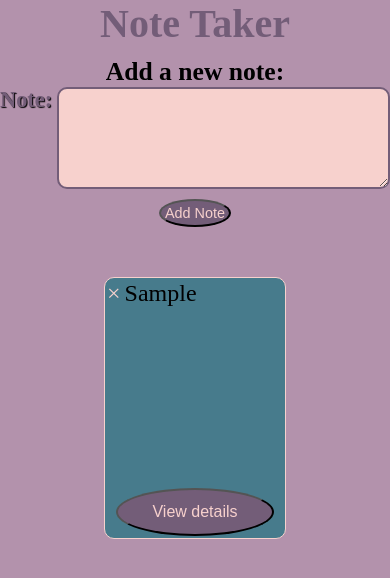
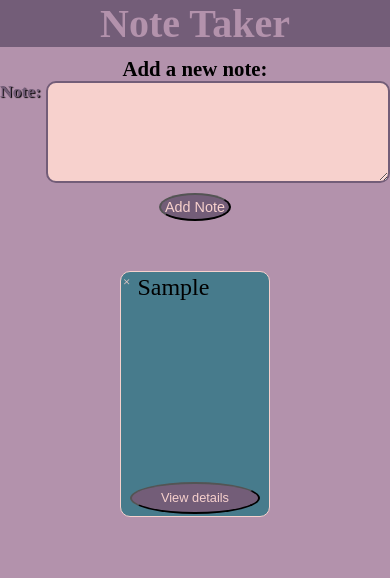
Before and after one commit to VeMartins/Note_Taker, a plain HTML site: page index.html in a window 390 px wide. Both pictures are taken after typing "Sample" into the empty fields and a click on the button "Add Note". Drawn offline with Linux system fonts and the light colour scheme.

Commit message:
style changes

```diff
--- a/style.css
+++ b/style.css
@@ -51,9 +51,9 @@ ul.topnav li a {background-color: #735d78;}
 ul.topnav li.right {float: right;}
 
 header {
-  color: #735d78;
+  color: #b392ac;
   font-weight: bold;
-  background-color: #b392ac;
+  background-color: #735d78;
   margin: 0 0 10px 0;
 }
 h1 {
@@ -245,6 +245,7 @@ h2 {
   grid-area: popCloseBtn;
   width: 20%;
   margin: 0 0 0 9%;
+
 }
 
 #popCloseBtn:hover {
@@ -253,6 +254,7 @@ h2 {
   border: 1px solid #f7d1cd;
   border-radius: 50%;
   margin-right: 4px;
+  text-align: center;
 }
 
 @media only screen and (max-width: 600px) {
@@ -260,11 +262,23 @@ h2 {
     width: 100%;
   }
   .noteBox {
-    width: 11rem;
-    height: 16rem;
+    width: 9rem;
+    height: 15rem;
     overflow-y: hidden;
   }
   #detailBtn {
     margin: 0 auto;
+    font-size: 0.8rem;
+    height: 2rem;
   }
+  #indexLabel {
+    font-size: 1.1rem;
+  }
+  h2 {
+    font-size: 1.3rem;
+  }
+  #closeBtn {
+    font-size: small;
+  }
+
 }
```
